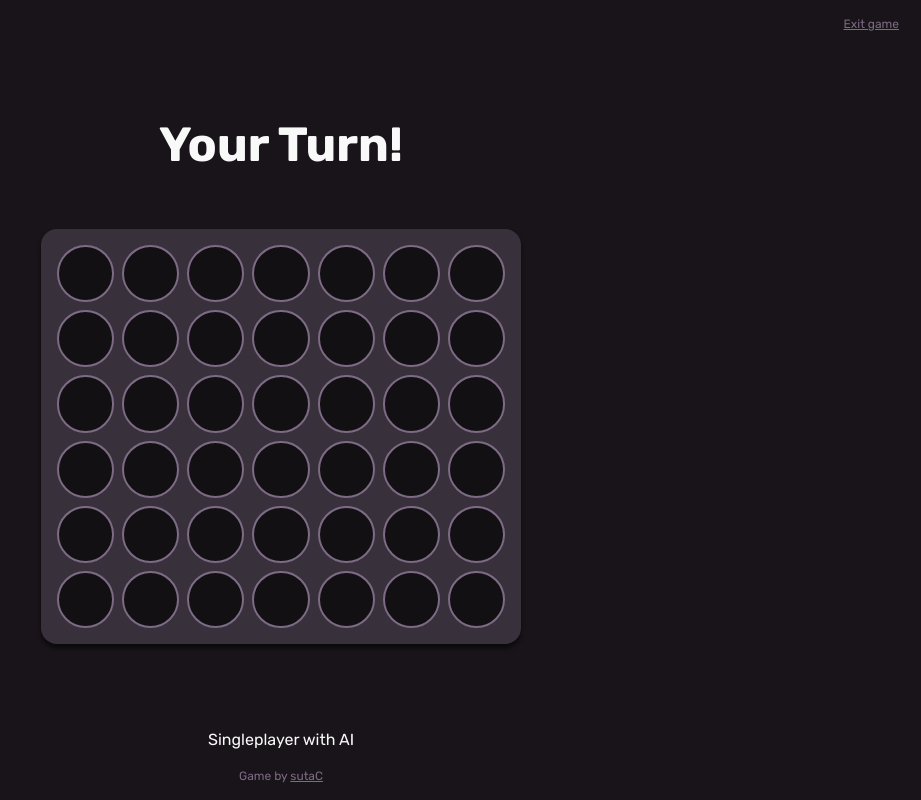
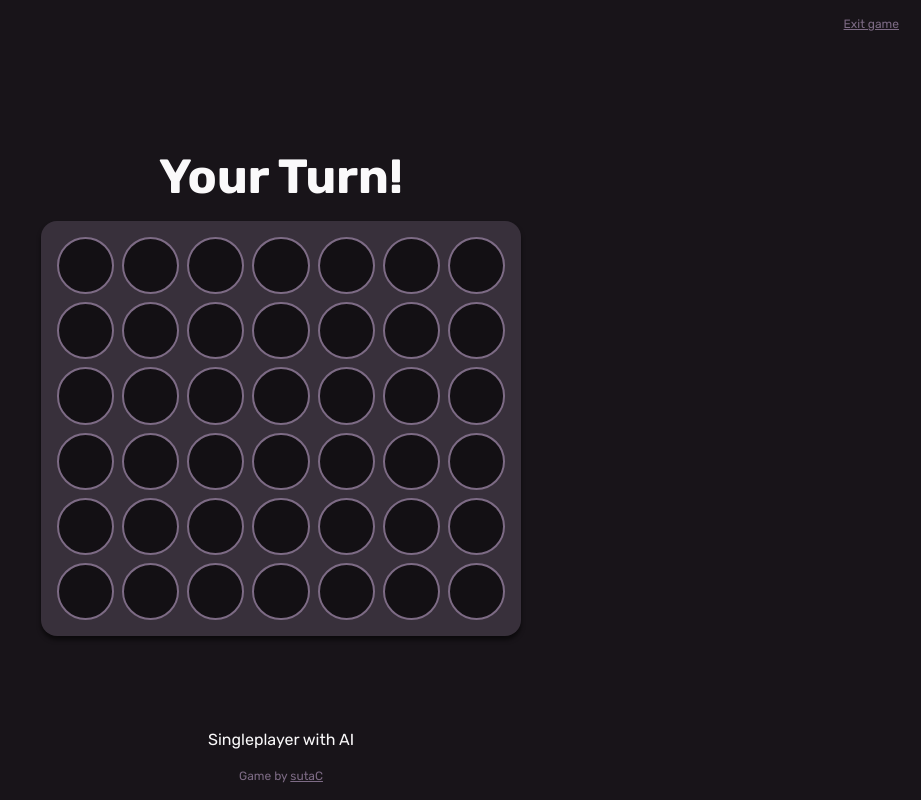
Before and after one commit to sutaC/Connect4, a Next.js app in the folder client/: page /ai in a window 1280 px wide. Shown: the whole page, without its empty margins (359-1280 px from the left). Built offline with nearby package versions, Linux system fonts and the light colour scheme.

Commit message:
Player msg change error fixed

```diff
--- a/client/src/app/(games)/game.module.css
+++ b/client/src/app/(games)/game.module.css
@@ -48,8 +48,12 @@
 }
 
 .playerMsg {
-	padding-top: 1rem;
+    padding-top: 0.5em;
 
     text-align: center;
     color: var(--accent);
 }
+
+.playerMsg:empty {
+    display: none;
+}
--- a/client/src/components/board.module.css
+++ b/client/src/components/board.module.css
@@ -4,7 +4,7 @@
     gap: 0.5rem;
 
     width: clamp(10vw, 30rem, 90vw);
-    margin: 2.5rem auto;
+    margin: 1rem auto;
 
     padding: 1rem;
 
```
Also changed, not shown: client/src/app/(games)/online/[code]/page.tsx (+8 -4 lines). Lines whose indentation alone changed are shown as unchanged.
